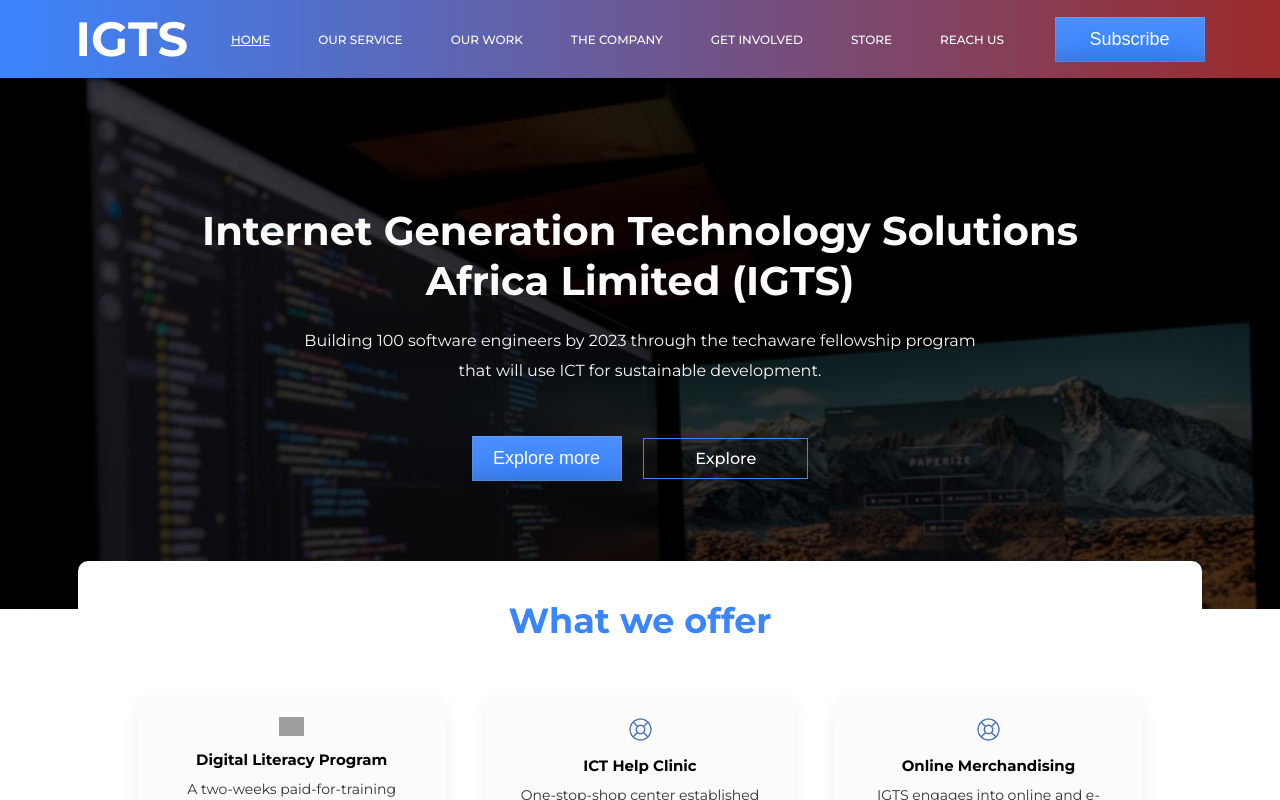
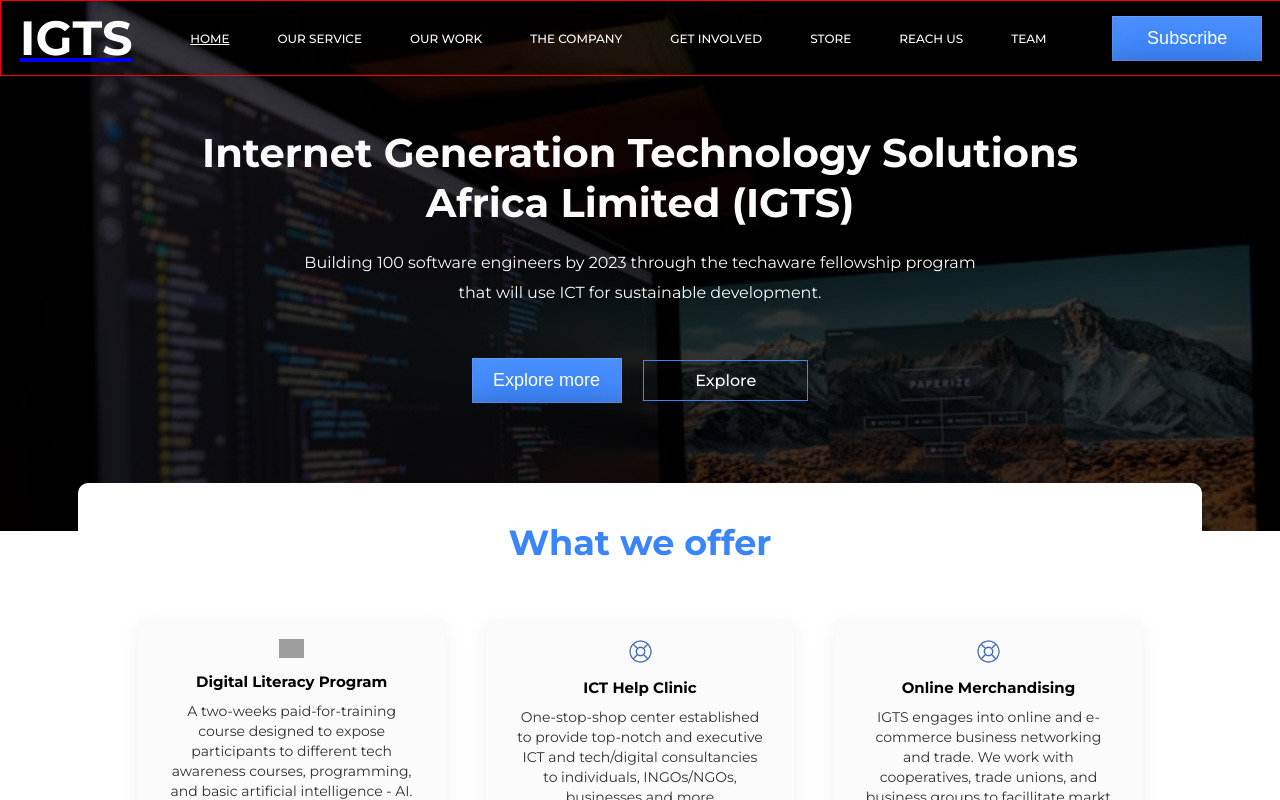
Before and after one commit to musakanneh/igts, a Vue app: page / in a window 1280 px wide. Shown: the top 800 px of the page. Built offline with nearby package versions, Linux system fonts and the light colour scheme; grey boxes are pictures that could not be loaded; some icons are missing.

Commit message:
Updated home page

```diff
--- a/src/App.vue
+++ b/src/App.vue
@@ -13,7 +13,7 @@
       enter-active-class="animate__animated animate_fadeIn 5s"
       leave-active-class="animate__animated animate_fadeOut 5s"
     >
-    <router-view />
+      <router-view />
     </transition>
     <Footer />
   </div>
@@ -40,7 +40,7 @@ export default {
   padding: auto;
 }
 html {
-    scroll-behavior: smooth;
+  scroll-behavior: smooth;
 }
 
 #app {
--- a/src/components/HeaderCard.vue
+++ b/src/components/HeaderCard.vue
@@ -56,7 +56,6 @@ body {
 
     article {
       width: 100%;
-      animation: fadeInUp 5s;
     }
 
     p {
--- a/src/components/Navbar.vue
+++ b/src/components/Navbar.vue
@@ -1,17 +1,26 @@
 <template>
   <header>
+    <div>
+      <a href="/">
+        <h2 class="logo">IGTS</h2>
+      </a>
+    </div>
+
     <nav>
-      <a href="/">
-        <h2 class="logo">
-          IGTS
-        </h2>
-      </a>
       <ul class="nav-side-items">
         <li>
           <a class="active" href="/">HOME</a>
         </li>
         <li>
           <a href="/services">OUR SERVICE</a>
+          <ul>
+            <li>
+              <a href="">Digital Literacy Program – DLP</a>
+            </li>
+            <li><a href="">Tech Shows</a></li>
+            <li><a href="">ICT Tech Help Clinic</a></li>
+            <li><a href="">Products Store</a></li>
+          </ul>
         </li>
         <li>
           <a href="/Work"> OUR WORK</a>
@@ -28,9 +37,15 @@
         <li>
           <a href="/">REACH US</a>
         </li>
+        <li>
+          <a href="/">TEAM</a>
+        </li>
       </ul>
+    </nav>
+
+    <div>
       <Button :isFullWidth="false" label="Subscribe" width="150px"></Button>
-    </nav>
+    </div>
   </header>
 </template>
 
@@ -41,6 +56,10 @@ export default {
     Button,
   },
 };
+
+// function headerBackgroundUponScroll() {
+
+// }
 </script>
 
 <style lang="scss" scoped>
@@ -48,16 +67,25 @@ export default {
 }
 
 header {
-  z-index: 1;
-  background-color: #f4f6fb;
+  display: flex;
+  position: absolute;
+  border: 1px solid red;
+  padding: .5rem 0;
+  // border: 1px solid red;
+  // z-index: 1;
+  // background-color: #f4f6fb;
   width: 100%;
-  position: -webkit-sticky !important;
-  position: sticky !important;
   top: 0;
-  background: linear-gradient(-90deg, #9b2b2b, #3b85fc);
-  -webkit-box-shadow: 0px 2px 15px -12px rgba(0, 0, 0, 0.57);
-  -moz-box-shadow: 0px 2px 15px -12px rgba(0, 0, 0, 0.57);
-  box-shadow: 1px 1px 5px rgba(0, 0, 0, 0.57);
+
+  .logo {
+    // float: left;
+    // margin: 10px 0;
+    // border: 1px solid red;
+    // width: 50%;
+    font-weight: bolder;
+    font-size: 3rem;
+    color: white;
+  }
 }
 .active {
   text-decoration: underline;
@@ -65,18 +93,9 @@ header {
 
 nav {
   justify-content: space-between;
-  display: flex;
-  width: 90%;
-  animation: fadeIn 5s;
-
-  .logo {
-    float: left;
-    margin: 10px 0;
-    width: 30%;
-    font-weight: bolder;
-    font-size: 3rem;
-    color: white;
-  }
+  // border: 1px solid red;
+  min-width: 50%;
+  // animation: fadeIn 5s;
 
   .contact-us {
     padding: 5px;
@@ -107,7 +126,7 @@ nav {
 
       &:hover {
         opacity: 1;
-        color: #0073b1;
+        text-decoration: underline;
       }
 
       a {
```
Also changed, not shown: babel.config.js (+0 -8 lines), src/views/Team.vue (renamed from src/components/Team.vue).
